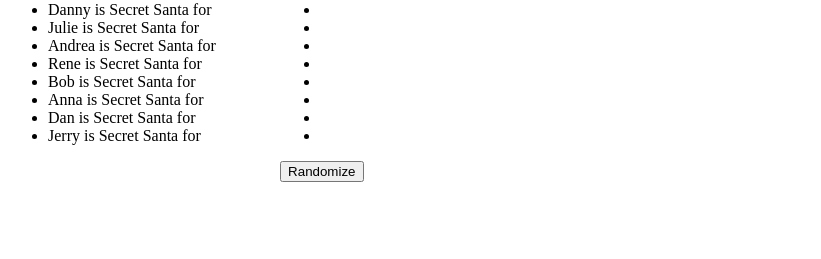
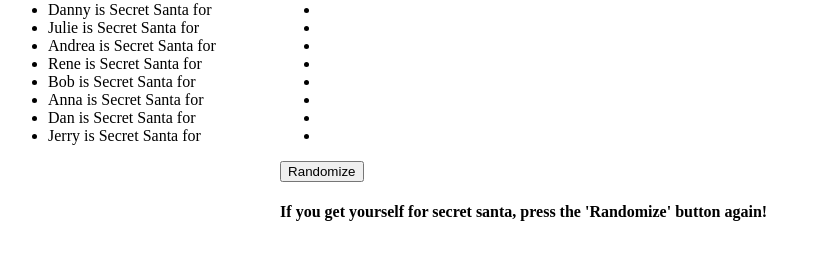
Before and after one commit to piferdg/SecretSantaVanillaJS, a plain HTML site: page index.html in a window 1280 px wide. Shown: the part 87-346 px from the top of the page, without its empty margins (0-821 px from the left). Drawn offline with Linux system fonts and the light colour scheme.

Commit message:
Adding some text to index.html

```diff
--- a/index.html
+++ b/index.html
@@ -28,6 +28,7 @@
         <h1>Random Group</h1>
         <ul id='names'></ul>
         <button id="random-button">Randomize</button>
+        <h4>If you get yourself for secret santa, press the 'Randomize' button again!</h4>
       </div>
     </div>
   </main>
```
